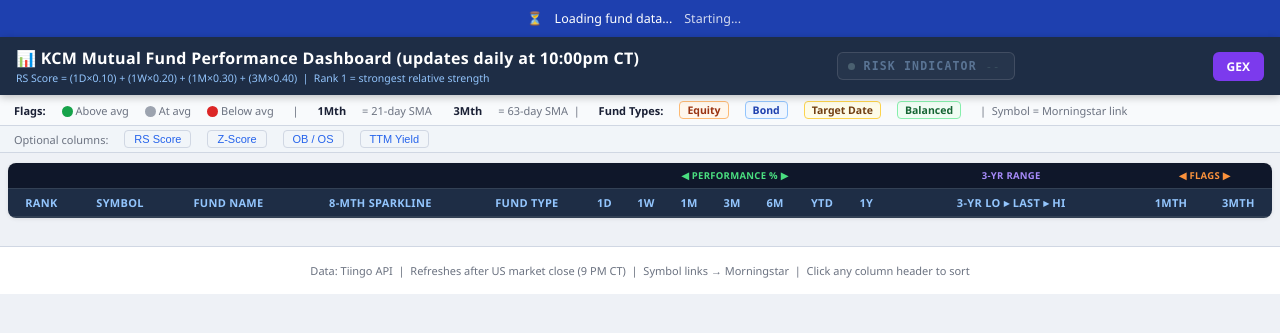
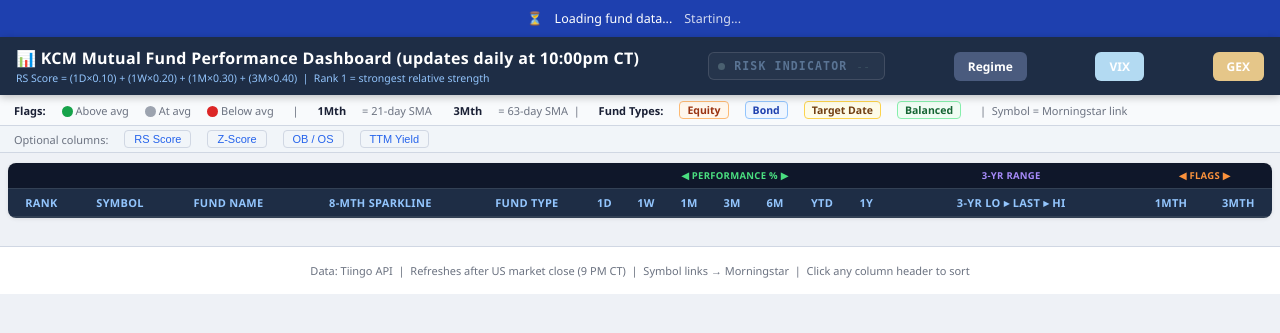
Before and after one commit to Jamesm2009/KCM_MF_Dashboard, a Flask app: page / in a window 1280 px wide. Shown: the top 333 px of the page. Run offline with Flask 3, Linux system fonts and the light colour scheme; lists and menus that the app fills with data are empty.

Commit message:
Update index.html

```diff
--- a/templates/index.html
+++ b/templates/index.html
@@ -81,7 +81,9 @@ header {
 .rdot-red   { background: #f87171; }
 .rdot-grey  { background: #9ca3af; }
 
-.btn-link { border: none; border-radius: 6px; padding: 6px 14px; font-size: 12px; font-weight: 600; cursor: pointer; text-decoration: none; display: inline-block; color: #fff; }
+.btn-link1 { border: none; border-radius: 6px; padding: 6px 14px; font-size: 12px; font-weight: 600; cursor: pointer; text-decoration: none; display: inline-block; color: #fff; }
+.btn-link2 { border: none; border-radius: 6px; padding: 6px 14px; font-size: 12px; font-weight: 600; cursor: pointer; text-decoration: none; display: inline-block; color: #fff; }
+.btn-link3 { border: none; border-radius: 6px; padding: 6px 14px; font-size: 12px; font-weight: 600; cursor: pointer; text-decoration: none; display: inline-block; color: #fff; }
 
 .legend {
   background: #f8fafc;
@@ -338,7 +340,9 @@ footer { text-align: center; padding: 16px; color: var(--muted); font-size: 11px
 })();
 </script>
 
-    <a class="btn-link" href="https://gex-vizualizer.vercel.app/" target="_blank" style="background:#7c3aed;">GEX</a>
+<a class="btn-link1" href="https://market-regime-o4fi.onrender.com" target="_blank" style="background:#4a5b7e;">Regime</a>
+<a class="btn-link2" href="http://www.vixcentral.com/" target="_blank" style="background:#b3daf2;">VIX</a>
+<a class="btn-link3" href="https://gex-vizualizer.vercel.app/" target="_blank" style="background:#e5c689;">GEX</a>
   </div>
 </header>
 
```
